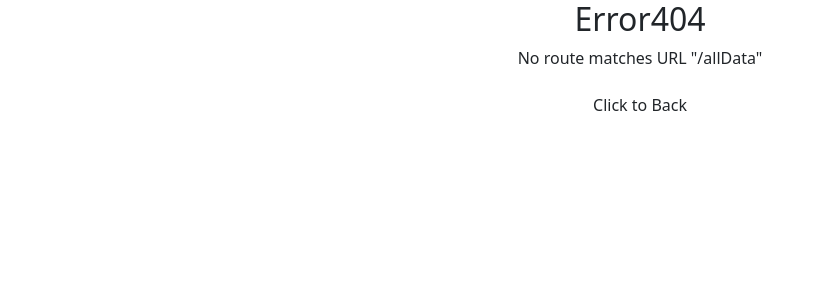
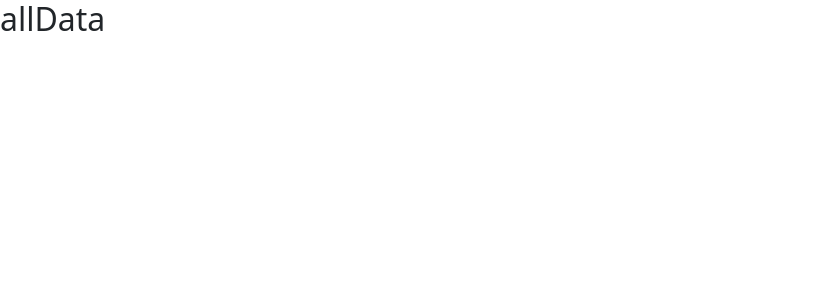
Before and after one commit to alhaj-cmd/chef-recipe-hunter-client, a React (Vite) app: page /allData in a window 1280 px wide. Shown: the top 300 px of the page, without its empty margins (0-823 px from the left). Built offline with nearby package versions, Linux system fonts and the light colour scheme.

Commit message:
chef Details show pages

```diff
--- a/src/components/Home/Home.jsx
+++ b/src/components/Home/Home.jsx
@@ -4,6 +4,7 @@ import Card from 'react-bootstrap/Card';
 import Col from 'react-bootstrap/Col';
 import Row from 'react-bootstrap/Row';
 import { FaArrowRight } from 'react-icons/fa';
+import { Link } from 'react-router-dom';
 
 const Home = () => {
 
@@ -39,7 +40,10 @@ const Home = () => {
                      <p><FaArrowRight></FaArrowRight>{rec.number_of_recipes}N</p>
 
                     </Card.Text>
+
+                    <Link to={`/allData/${id}`}>
                     <Button  variant="primary">View Recipes <FaArrowRight></FaArrowRight></Button>
+            </Link>
                   </Card.Body>
                 </Card>
               </Col>
--- /dev/null
+++ b/src/components/chefAllData/ChefAllData.jsx
@@ -0,0 +1,11 @@
+import React from 'react';
+
+const ChefAllData = () => {
+    return (
+        <div>
+            <h2>allData</h2>
+        </div>
+    );
+};
+
+export default ChefAllData;
--- /dev/null
+++ b/src/components/chefAllData/ChefPrivet.jsx
@@ -0,0 +1,11 @@
+import React from 'react';
+
+const ChefPrivet = () => {
+    return (
+        <div>
+            <h3>privet chif</h3>
+        </div>
+    );
+};
+
+export default ChefPrivet;
--- a/src/main.jsx
+++ b/src/main.jsx
@@ -6,6 +6,8 @@ import 'bootstrap/dist/css/bootstrap.min.css';
 import { RouterProvider, createBrowserRouter } from 'react-router-dom';
 import ErrorPage from './components/ErrorPage/ErrorPage.jsx';
 import Home from './components/Home/Home.jsx';
+import ChefAllData from './components/chefAllData/ChefAllData.jsx';
+import ChefPrivet from './components/chefAllData/chefPrivet.jsx';
 
 
 const router = createBrowserRouter([
@@ -19,6 +21,17 @@ const router = createBrowserRouter([
         element:<Home></Home>
       }
     ]
+  },
+  {
+    path:'allData',
+    element:<ChefAllData></ChefAllData>,
+    children:[
+      {
+        path:':id',
+        element:<ChefPrivet></ChefPrivet>,
+        loader:({params})=>fetch(`http://localhost:5000/allData/${params.id}`)
+      }
+    ]
   }
 ])
 
```
